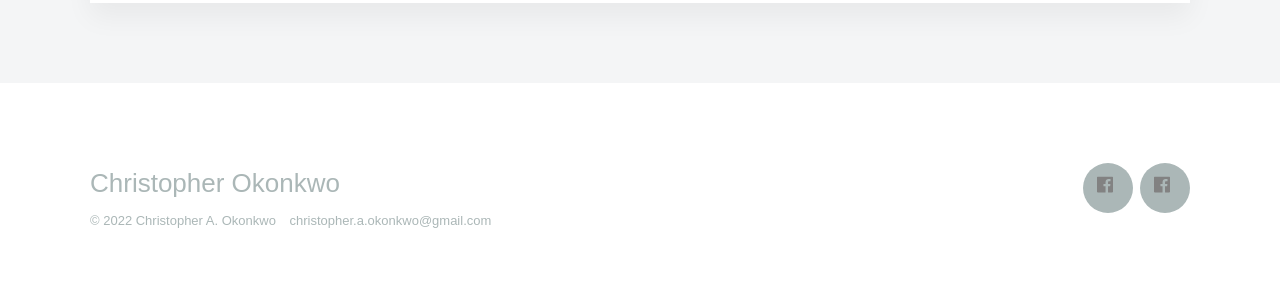
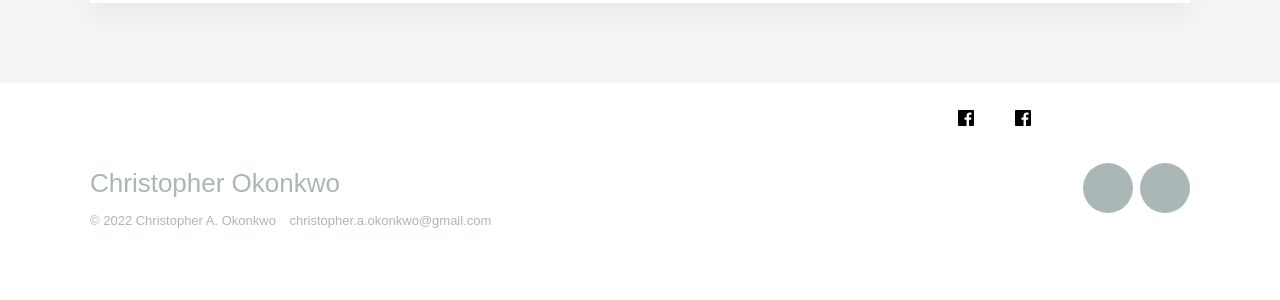
Before and after one commit to crisokonkwo/crisokonkwo.github.io, a Jekyll site: the page built from _pages/thanks.md, in a window 1280 px wide. Shown: the part 676-976 px from the top of the page. Built offline with Jekyll 4.4.1, drawn with Linux system fonts in a browser that asks for light colours; nearby versions of some CDN libraries; some web fonts are replaced.

Commit message:
Update socials.html

```diff
--- a/_includes/socials.html
+++ b/_includes/socials.html
@@ -4,7 +4,9 @@
 	<li class="socials__item">
 		<a class="socials__item__link" href="{{ url[1] }}" target="_blank" title="{{ url[0] | remove: '_url' | replace: '-', ' ' | capitalize }}">
 
-			<svg class="svg-icon grey"><use xlink:href="{{ '/assets/social-icons.svg#facebook' | relative_url }}"></use></svg>
+			<svg class="svg-inline--fa fa-{{ url[0] | replace: 'facebook', 'facebook-f' | remove: '_url' }}" aria-hidden="true" data-prefix="fab" data-icon="{{ url[0] | replace: 'facebook', 'facebook-f' | remove: '_url' }}" role="img">
+				<use xlink:href="{{ '/assets/social-icons.svg#facebook' | relative_url }}"></use>
+			</svg>
 
 			<!--i class="fab fa-{{ url[0] | replace: 'facebook', 'facebook-f' | remove: '_url' }}" aria-hidden="true"></i-->
 		</a>
```
